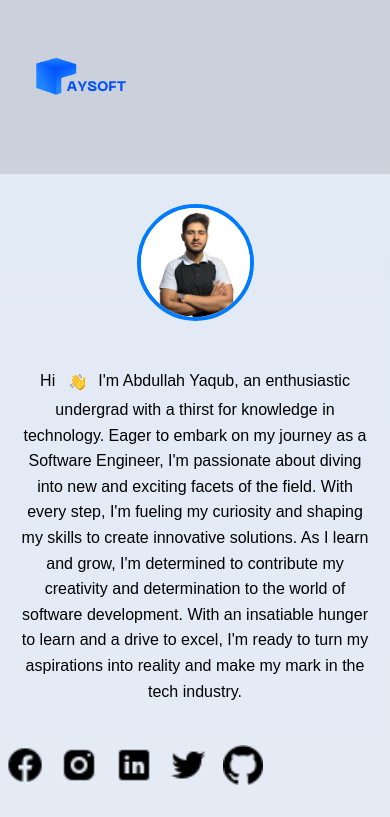
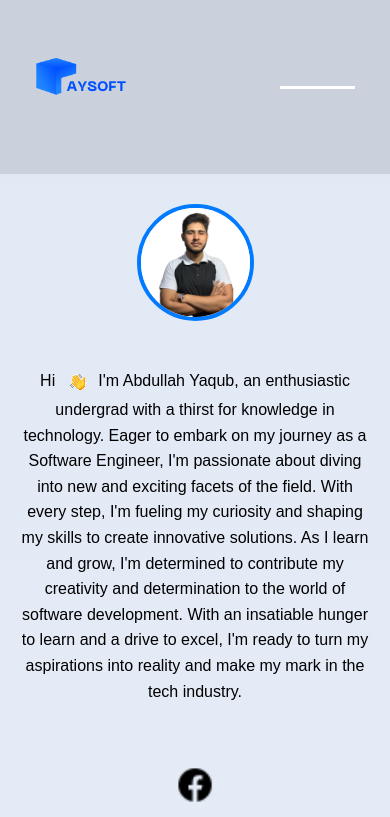
Before and after one commit to AbdullahYaqubCS/Portfolio, a plain HTML site: page index.html in a window 390 px wide. Shown: the top 817 px of the page. Drawn offline with Linux system fonts and the light colour scheme.

Commit message:
Update style.css

```diff
--- a/style.css
+++ b/style.css
@@ -132,6 +132,23 @@ body {
 }
 
 
+@media screen and (min-width: 769px) {
+  .hamburger {
+    display: none;
+  }
+  .nav-links {
+    display: flex;
+  }
+}
+.bar {
+  width: 25px;
+  height: 3px;
+  background-color: white;
+  margin: 3px 0;
+  transition: transform 0.3s ease;
+}
+
+/* Media query for smaller screens */
 @media screen and (max-width: 768px) {
 
   .hamburger {
@@ -157,6 +174,7 @@ body {
     border-radius: 20px;
     z-index: 1;
     transform: translateX(-100%);
+    margin-right: 20px;
     transition: transform 0.3s ease, opacity 0.3s ease;
      /* Ensure the menu is above other content */
   }
@@ -193,6 +211,21 @@ body {
 
   .hamburger.active .bar:nth-child(4) {
     transform: rotate(45deg) translate(-5px, -6px);
+  }
+}
+
+
+
+
+.social-icons {
+  display: flex;
+  justify-content: center;
+  align-items: center;
+  margin-top: 20px;
+  flex-direction: row; /* Stack icons horizontally */
+
+  @media screen and (max-width: 768px) {
+    flex-direction: column; /* Stack icons vertically on smaller screens */
   }
 }
 
```
